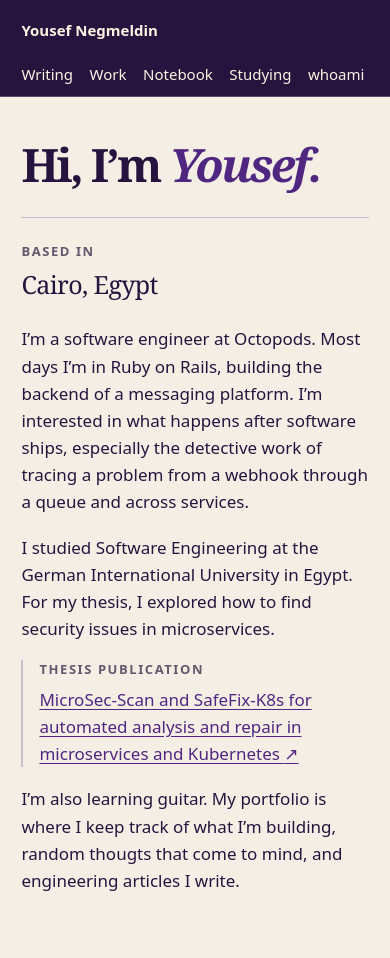
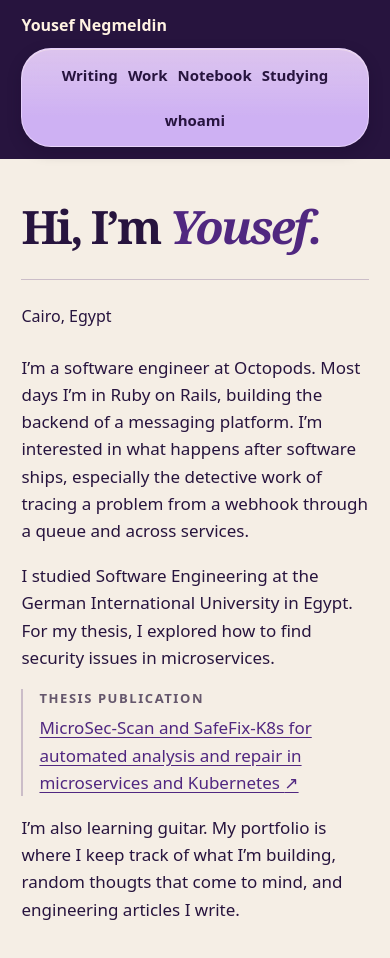
Before and after one commit to yousefnegmeldin/portfolio, an Astro site: page /about in a window 390 px wide. Built offline with nearby package versions, Linux system fonts and the light colour scheme; Astro itself is replaced by a stand-in of ours.

Commit message:
remove unnecessary labels from about and work sections; enhance header styles

```diff
--- a/src/pages/about.astro
+++ b/src/pages/about.astro
@@ -11,7 +11,6 @@
     </header>
     <div class="about-body">
       <div class="about-location">
-        <p class="about-label">Based in</p>
         <p>{location}</p>
       </div>
       <div class="about-story">
--- a/src/pages/work/index.astro
+++ b/src/pages/work/index.astro
@@ -12,7 +12,6 @@
 <Base title="Work" {description}>
   <div class="shell section-page work-page">
     <header class="section-intro work-intro">
-      <p class="eyebrow">Work</p>
       <h1>{headline}<br />at <em>{company}.</em></h1>
       <p>{description}</p>
     </header>
--- a/src/styles/site.css
+++ b/src/styles/site.css
@@ -36,15 +36,40 @@
 }
 .skip:focus { transform: none; }
 
-.site-header { background: var(--plum); color: var(--cream); border-bottom: 1px solid #594669; }
-.header-inner { display: flex; flex-wrap: wrap; align-items: center; justify-content: space-between; gap: 0 24px; min-height: 79px; }
+.site-header { background: var(--plum); color: var(--cream); }
+.header-inner {
+  display: flex;
+  align-items: center;
+  justify-content: space-between;
+  gap: 24px;
+  padding-block: 14px;
+}
 .wordmark { font-weight: 600; }
-.site-header nav { display: flex; gap: clamp(17px, 3vw, 36px); }
+.wordmark:hover { color: var(--lavender); }
+.site-header nav {
+  display: flex;
+  flex-wrap: wrap;
+  justify-content: center;
+  gap: 2px;
+  padding: 5px;
+  color: var(--plum);
+  background: linear-gradient(180deg, #fff2e24d, transparent 70%), #d9bbfff0;
+  border: 1px solid #f0ddffb3;
+  border-radius: 30px;
+  backdrop-filter: blur(10px);
+  box-shadow: inset 0 1px 0 #fff2e268, 0 5px 14px #15092740;
+}
 .site-header a {
   display: inline-flex; align-items: center; min-height: 44px;
   text-decoration: none; line-height: 1.2;
 }
-.site-header a:hover, .site-header nav a[aria-current] { color: var(--lavender); text-decoration: underline; text-underline-offset: .4em; }
+.site-header nav a { padding-inline: 15px; border-radius: 24px; font-size: 15px; font-weight: 550; }
+.site-header nav a:hover { background: #fff2e27a; }
+.site-header nav a[aria-current] {
+  background: var(--cream);
+  box-shadow: 0 1px 3px #5027802e;
+}
+.site-header nav a:focus-visible { outline-offset: -2px; }
 
 .hero { background: var(--plum); color: var(--cream); overflow: clip; }
 .hero-inner {
@@ -214,6 +239,13 @@
 .article-related ul { padding-inline-start: 1.25em; }
 
 @media (max-width: 720px) {
+  .header-inner { flex-direction: column; align-items: flex-start; gap: 4px; padding-block: 8px 12px; }
+  .site-header .wordmark { min-height: 36px; }
+  .site-header nav { width: 100%; gap: 1px; padding: 4px; }
+  .site-header nav a {
+    padding-inline: clamp(2px, calc(5vw - 15px), 15px);
+    font-size: clamp(13px, 4vw, 15px);
+  }
   .hero-inner { grid-template-columns: 1fr; gap: 41px; padding-block: 50px 56px; }
   .hero h1 { font-size: clamp(64px, 15vw, 92px); }
   .hero p { margin-top: 20px; font-size: 17px; line-height: 26px; }
@@ -228,13 +260,6 @@
   .essay-cover-lead { min-height: 325px; }
   .essay-cover:has(.essay-art)::before { background: linear-gradient(17deg, var(--cover-ground) 31%, transparent 100%); }
   .project-image, .runtime { max-width: 344px; }
-}
-
-@media (max-width: 450px) {
-  .header-inner { padding-top: 8px; }
-  .wordmark { flex-basis: 100%; min-height: 34px; }
-  .site-header nav { flex-wrap: wrap; gap: 0 clamp(6px, calc(15vw - 42px), 23px); }
-  .site-header a { font-size: clamp(14px, 4.2vw, 15px); }
 }
 
 @media (width > 720px) and (hover: hover) and (prefers-reduced-motion: no-preference) {
```
